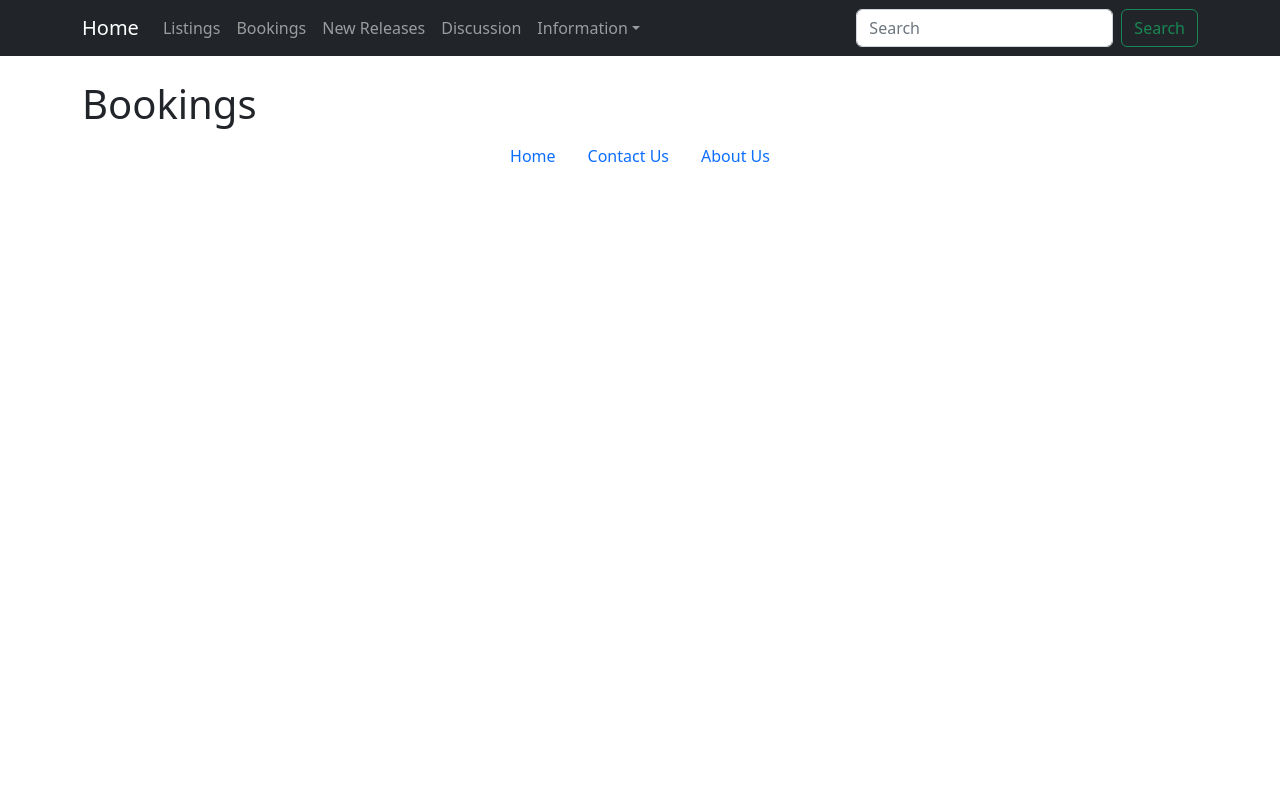
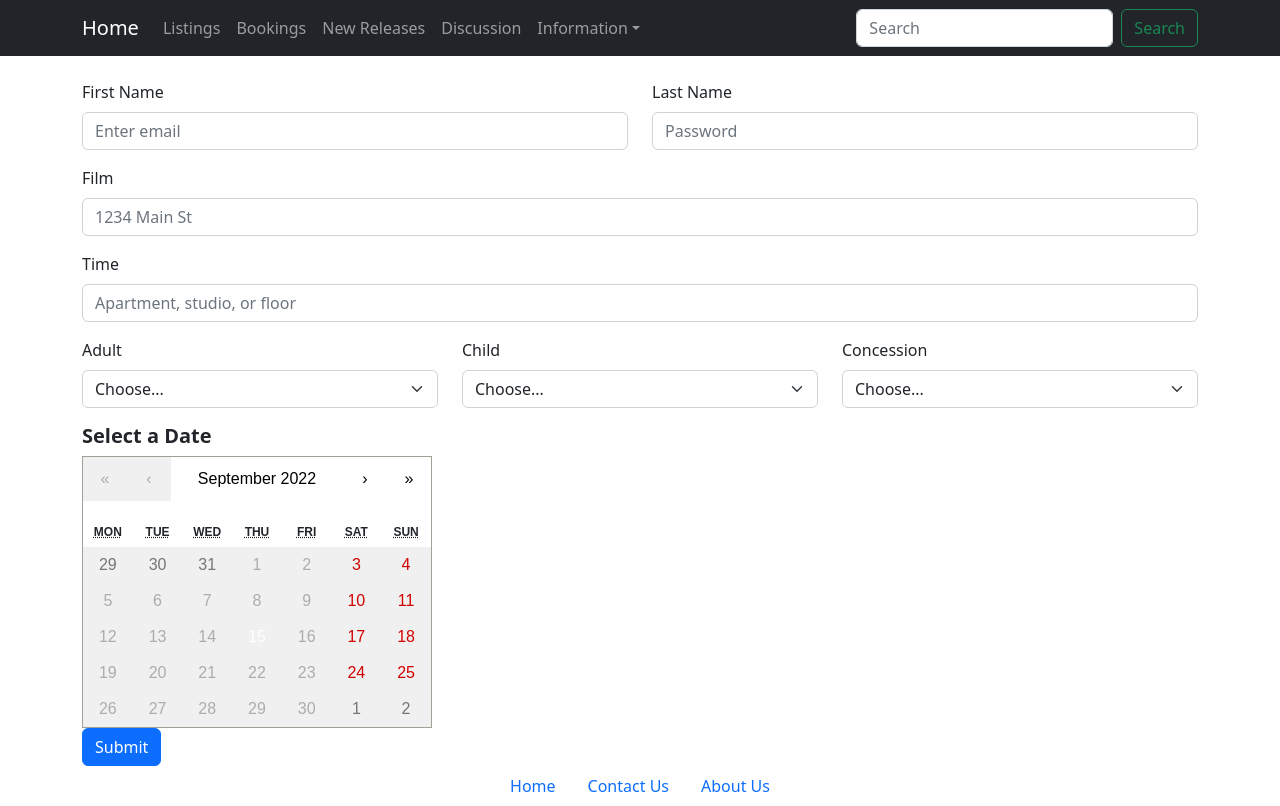
Before and after one commit to tashfeenarshad/DTK_JS-QA_CINEMA, a React (Create React App) app in the folder cinema/: page /bookings in a window 1280 px wide. Built offline with nearby package versions, Linux system fonts and the light colour scheme.

Commit message:
Booking started

```diff
--- a/cinema/package.json
+++ b/cinema/package.json
@@ -9,6 +9,7 @@
     "bootstrap": "^5.2.0",
     "react": "^18.2.0",
     "react-bootstrap": "^2.5.0",
+    "react-calendar": "^3.8.0",
     "react-dom": "^18.2.0",
     "react-router-dom": "^6.3.0",
     "react-scripts": "5.0.1",
--- a/cinema/src/Components/Bookings.jsx
+++ b/cinema/src/Components/Bookings.jsx
@@ -1,3 +1,119 @@
+import Button from 'react-bootstrap/Button';
+import Col from 'react-bootstrap/Col';
+import Form from 'react-bootstrap/Form';
+import Row from 'react-bootstrap/Row';
+import Calendar from 'react-calendar';
+import 'react-calendar/dist/Calendar.css';
+import { useEffect, useState } from 'react';
+
+
 export default function Bookings() {
-    return <h1>Bookings</h1>
+  const daysOfWeek = ["Sunday", "Monday", "Tuesday", "Wednesday", "Thursday", "Friday", "Saturday"];
+
+  const [days, setDays] = useState([]);
+  const [date, setDate] = useState(new Date());
+  const [times, setTimes] = useState([]);
+  const [selectedMovie, setSelectedMovie] = useState("Movies");
+  const [openModal, setOpenModal] = useState(false)
+
+  const changeDate = (date) => {
+    setDate(date);
+};
+
+
+
+    return (
+      <Form>
+        <Row className="mb-3">
+          <Form.Group as={Col} controlId="formGridEmail">
+            <Form.Label>First Name</Form.Label>
+            <Form.Control type="email" placeholder="Enter email" />
+          </Form.Group>
+
+          <Form.Group as={Col} controlId="formGridPassword">
+            <Form.Label>Last Name</Form.Label>
+            <Form.Control type="password" placeholder="Password" />
+          </Form.Group>
+        </Row>
+
+        <Form.Group className="mb-3" controlId="formGridAddress1">
+          <Form.Label>Film</Form.Label>
+          <Form.Control placeholder="1234 Main St" />
+        </Form.Group>
+
+        <Form.Group className="mb-3" controlId="formGridAddress2">
+          <Form.Label>Time</Form.Label>
+          <Form.Control placeholder="Apartment, studio, or floor" />
+        </Form.Group>
+
+        <Row className="mb-3">
+
+
+          <Form.Group as={Col} controlId="formGridState">
+            <Form.Label>Adult</Form.Label>
+            <Form.Select defaultValue="Choose...">
+              <option>Choose...</option>
+              <option>1</option>
+              <option>2</option>
+              <option>3</option>
+              <option>4</option>
+              <option>5</option>
+              <option>6</option>
+              <option>7</option>
+              <option>8</option>
+              <option>9</option>
+              <option>10</option>
+            </Form.Select>
+          </Form.Group>
+          <Form.Group as={Col} controlId="formGridState">
+            <Form.Label>Child</Form.Label>
+            <Form.Select defaultValue="Choose...">
+              <option>Choose...</option>
+              <option>1</option>
+              <option>2</option>
+              <option>3</option>
+              <option>4</option>
+              <option>5</option>
+              <option>6</option>
+              <option>7</option>
+              <option>8</option>
+              <option>9</option>
+              <option>10</option>
+            </Form.Select>
+          </Form.Group>
+          <Form.Group as={Col} controlId="formGridState">
+            <Form.Label>Concession</Form.Label>
+            <Form.Select defaultValue="Choose...">
+              <option>Choose...</option>
+              <option>1</option>
+              <option>2</option>
+              <option>3</option>
+              <option>4</option>
+              <option>5</option>
+              <option>6</option>
+              <option>7</option>
+              <option>8</option>
+              <option>9</option>
+              <option>10</option>
+            </Form.Select>
+          </Form.Group>
+
+
+        </Row>
+
+        <div>
+                    <h5 style={{ fontWeight: 'bold' }}>Select a Date</h5>
+                    <Calendar
+                        minDate={new Date()}
+                        onChange={changeDate}
+                        value={date}
+                        tileDisabled={({ date }) => !days.includes(date.getDay())}
+                    />
+                </div>
+
+        <Button variant="primary" type="submit">
+          Submit
+        </Button>
+      </Form>
+    );
   }
```
Also changed, not shown: 1 other file (tests, documents, lock files or other folders).
